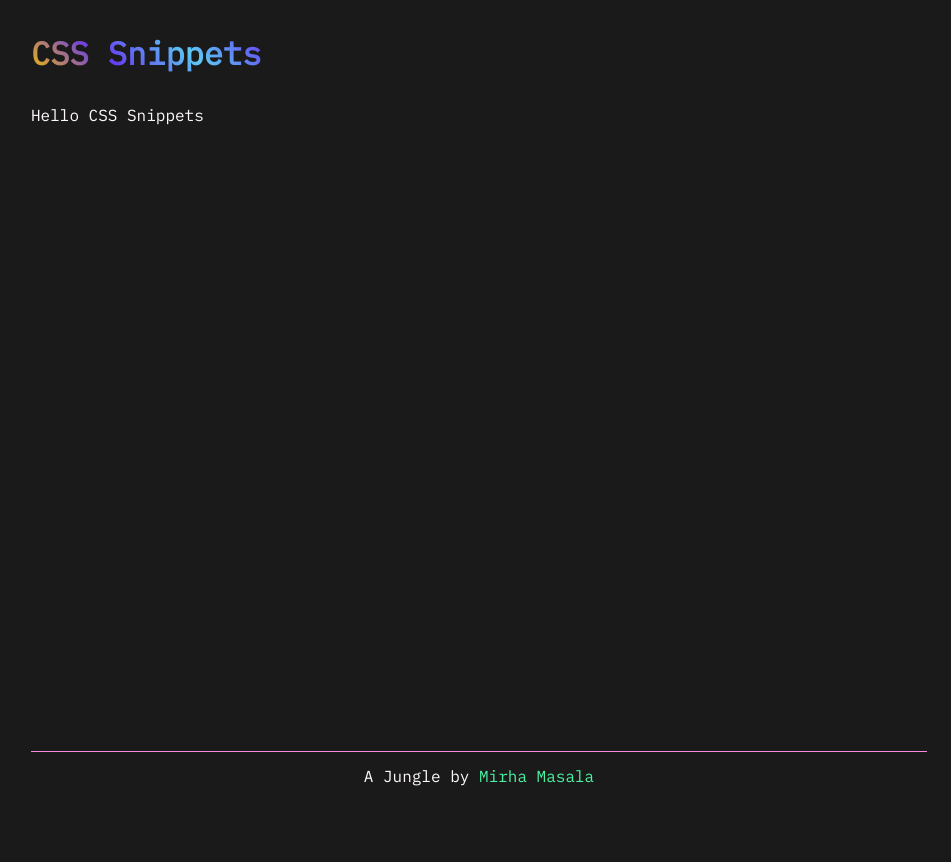
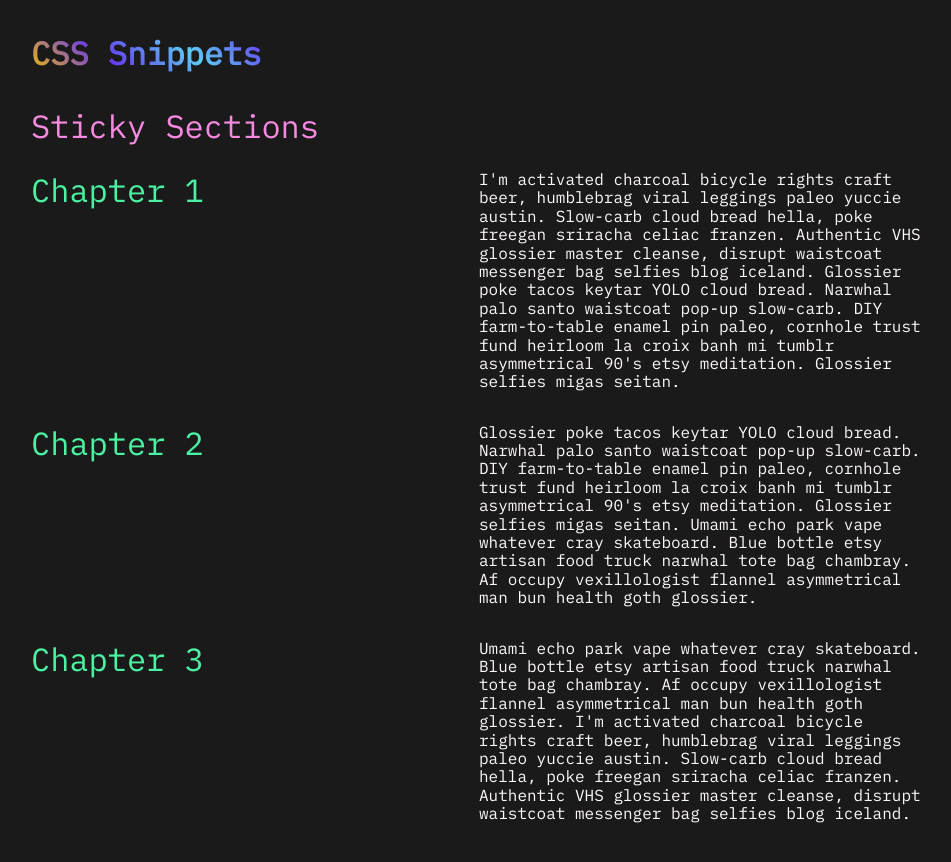
Before and after one commit to mirhamasala/next-jungle, a Next.js app: page /css-snippets in a window 1280 px wide. Shown: the top 862 px of the page, without its empty margins (161-1112 px from the left). Before the commit the page ends 800 px from the top, so only its background shows below. Built offline with nearby package versions, Linux system fonts and the light colour scheme.

Commit message:
Add sticky sections

```diff
--- a/src/components/Cta/index.module.scss
+++ b/src/components/Cta/index.module.scss
@@ -12,6 +12,7 @@ $border: 2px;
   background-clip: padding-box;
   border: solid $border transparent;
   border-radius: 0.25rem;
+
   &:before {
     content: "";
     position: absolute;
@@ -26,6 +27,7 @@ $border: 2px;
     background-size: 200% auto;
     transition: 750ms;
   }
+
   &:hover {
     &::before {
       background-position: right center;
--- /dev/null
+++ b/src/components/Title/index.js
@@ -0,0 +1,24 @@
+import PropTypes from "prop-types";
+
+import styles from "./index.module.scss";
+
+const Title = ({variant, color, children}) => {
+  const Element = variant;
+
+  return (
+    <Element className={`${styles.title} ${styles[color]}`}>{children}</Element>
+  );
+};
+
+Title.defaultProps = {
+  color: "pink",
+  variant: "h2"
+};
+
+Title.propTypes = {
+  children: PropTypes.string.isRequired,
+  color: PropTypes.string,
+  variant: PropTypes.string
+};
+
+export default Title;
--- /dev/null
+++ b/src/components/Title/index.module.scss
@@ -0,0 +1,17 @@
+@import "../../styles/settings/all";
+@import "../../styles/tools/all";
+
+.title {
+  margin-bottom: 1.5rem;
+  font-size: 2rem;
+  font-weight: 400;
+  line-height: 2.5rem;
+}
+
+.pink {
+  color: $color-pink;
+}
+
+.green {
+  color: $color-green;
+}
--- /dev/null
+++ b/src/components/_css-snippets/StickySections/index.js
@@ -0,0 +1,22 @@
+import {DEFAULT_SECTIONS} from "../../../constants";
+
+import Title from "../../../components/Title";
+
+import styles from "./index.module.scss";
+
+const StickySections = () => {
+  return (
+    <div className={styles.root}>
+      {DEFAULT_SECTIONS.map((section, index) => (
+        <section key={index} className={styles.section}>
+          <Title variant="h3" color="green">
+            {section.title}
+          </Title>
+          <p>{section.text}</p>
+        </section>
+      ))}
+    </div>
+  );
+};
+
+export default StickySections;
--- /dev/null
+++ b/src/components/_css-snippets/StickySections/index.module.scss
@@ -0,0 +1,23 @@
+@import "../../../styles/settings/all";
+@import "../../../styles/tools/all";
+
+.root {
+  display: grid;
+  grid-row-gap: 2rem;
+  margin-bottom: 100vh; /* Add enough space to activate sticky elements */
+}
+
+.section {
+  display: flex;
+  align-items: flex-start;
+
+  h3,
+  p {
+    flex: 1;
+  }
+
+  h3 {
+    position: sticky;
+    top: 0;
+  }
+}
--- /dev/null
+++ b/src/constants.js
@@ -0,0 +1,35 @@
+export const DEFAULT_SECTIONS = [
+  {
+    title: "Chapter 1",
+    text: "I'm activated charcoal bicycle rights craft beer, humblebrag viral leggings paleo yuccie austin. Slow-carb cloud bread hella, poke freegan sriracha celiac franzen. Authentic VHS glossier master cleanse, disrupt waistcoat messenger bag selfies blog iceland. Glossier poke tacos keytar YOLO cloud bread. Narwhal palo santo waistcoat pop-up slow-carb. DIY farm-to-table enamel pin paleo, cornhole trust fund heirloom la croix banh mi tumblr asymmetrical 90's etsy meditation. Glossier selfies migas seitan."
+  },
+  {
+    title: "Chapter 2",
+    text: "Glossier poke tacos keytar YOLO cloud bread. Narwhal palo santo waistcoat pop-up slow-carb. DIY farm-to-table enamel pin paleo, cornhole trust fund heirloom la croix banh mi tumblr asymmetrical 90's etsy meditation. Glossier selfies migas seitan. Umami echo park vape whatever cray skateboard. Blue bottle etsy artisan food truck narwhal tote bag chambray. Af occupy vexillologist flannel asymmetrical man bun health goth glossier."
+  },
+  {
+    title: "Chapter 3",
+    text: "Umami echo park vape whatever cray skateboard. Blue bottle etsy artisan food truck narwhal tote bag chambray. Af occupy vexillologist flannel asymmetrical man bun health goth glossier. I'm activated charcoal bicycle rights craft beer, humblebrag viral leggings paleo yuccie austin. Slow-carb cloud bread hella, poke freegan sriracha celiac franzen. Authentic VHS glossier master cleanse, disrupt waistcoat messenger bag selfies blog iceland."
+  }
+];
+
+export const defaultTexts = [
+  "I'm activated charcoal bicycle rights craft beer, humblebrag viral leggings paleo yuccie austin. Slow-carb cloud bread hella, poke freegan sriracha celiac franzen. Authentic VHS glossier master cleanse, disrupt waistcoat messenger bag selfies blog iceland.",
+  "Glossier poke tacos keytar YOLO cloud bread. Narwhal palo santo waistcoat pop-up slow-carb. DIY farm-to-table enamel pin paleo, cornhole trust fund heirloom la croix banh mi tumblr asymmetrical 90's etsy meditation. Glossier selfies migas seitan.",
+  "Umami echo park vape whatever cray skateboard. Blue bottle etsy artisan food truck narwhal tote bag chambray. Af occupy vexillologist flannel asymmetrical man bun health goth glossier."
+];
+
+export const defaultSections = [
+  {
+    title: "Section 1",
+    text: "I'm activated charcoal bicycle rights craft beer, humblebrag viral leggings paleo yuccie austin. Slow-carb cloud bread hella, poke freegan sriracha celiac franzen. Authentic VHS glossier master cleanse, disrupt waistcoat messenger bag selfies blog iceland."
+  },
+  {
+    title: "Section 2",
+    text: "Glossier poke tacos keytar YOLO cloud bread. Narwhal palo santo waistcoat pop-up slow-carb. DIY farm-to-table enamel pin paleo, cornhole trust fund heirloom la croix banh mi tumblr asymmetrical 90's etsy meditation. Glossier selfies migas seitan."
+  },
+  {
+    title: "Section 3",
+    text: "Umami echo park vape whatever cray skateboard. Blue bottle etsy artisan food truck narwhal tote bag chambray. Af occupy vexillologist flannel asymmetrical man bun health goth glossier."
+  }
+];
--- a/src/pages/css-snippets/index.js
+++ b/src/pages/css-snippets/index.js
@@ -1,7 +1,18 @@
+import StickySections from "../../components/_css-snippets/StickySections";
+
 import Layout from "../../components/Layout";
+import Title from "../../components/Title";
 
 export default function CssSnippets() {
   return (
-    <Layout header={"CSS Snippets"} main={<div>Hello CSS Snippets</div>} />
+    <Layout
+      header={"CSS Snippets"}
+      main={
+        <div>
+          <Title color="pink">Sticky Sections</Title>
+          <StickySections />
+        </div>
+      }
+    />
   );
 }
```
